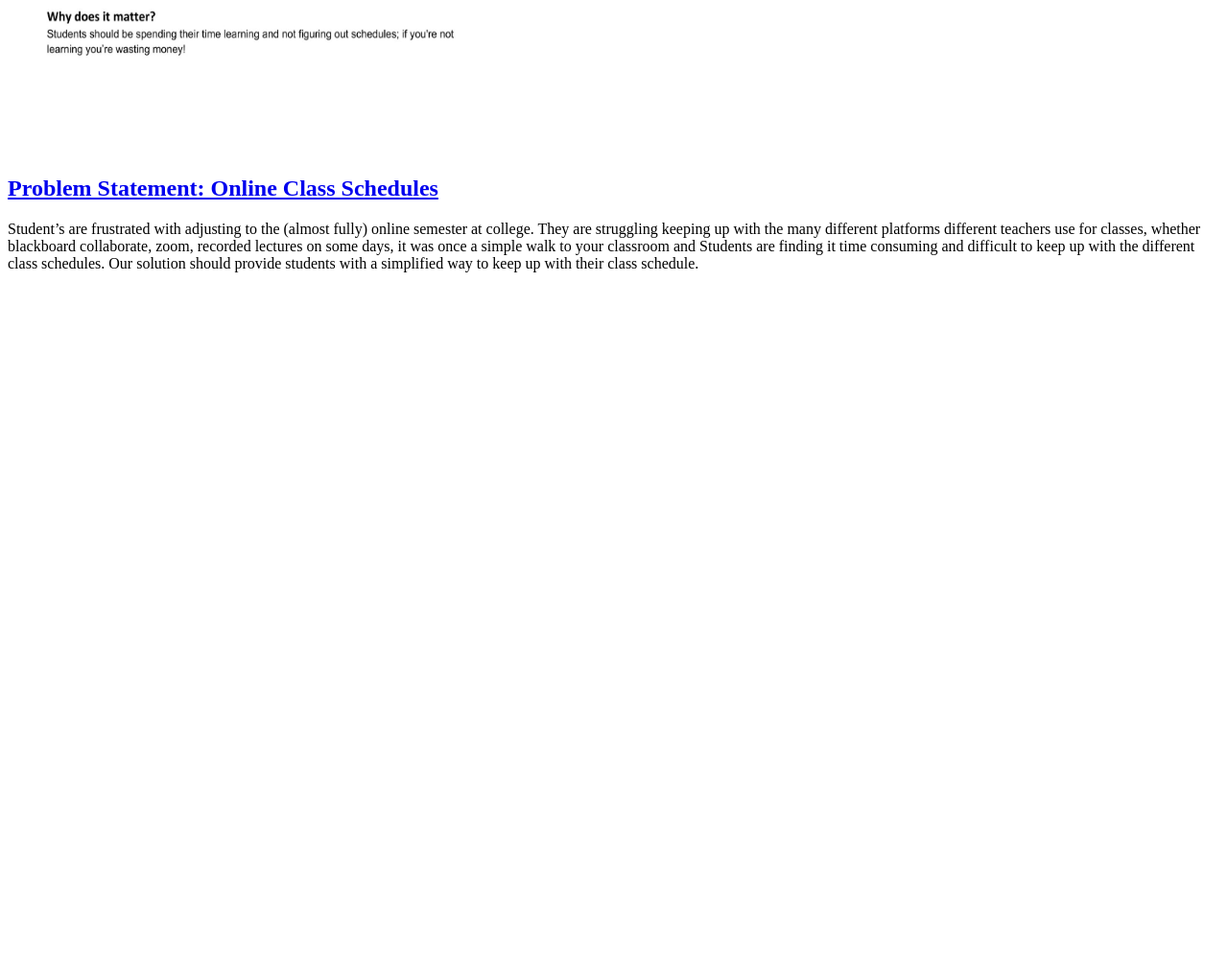
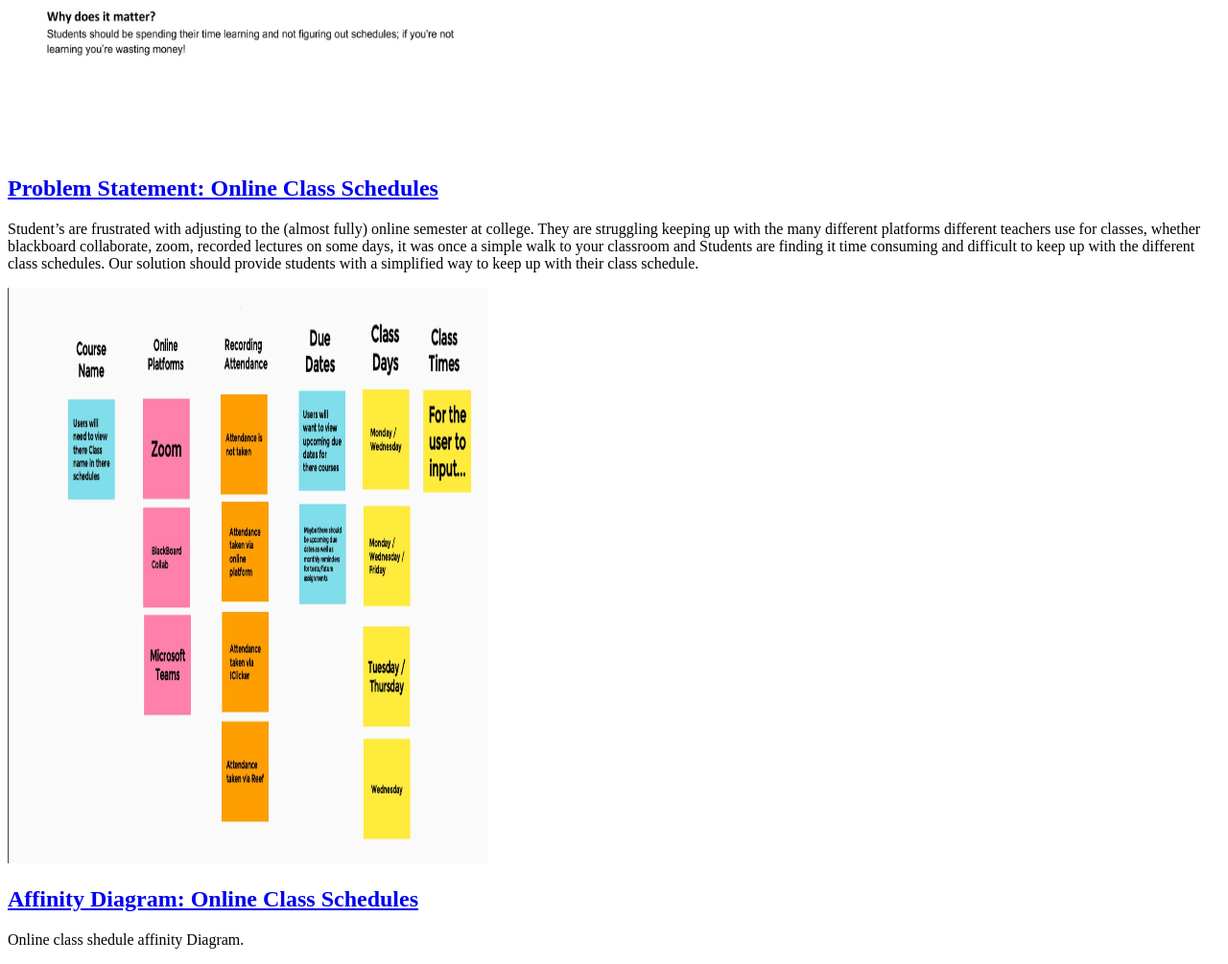
Before and after one commit to JohnSaidi/JohnSaidi.github.io, a plain HTML site: page index.html in a window 1280 px wide. Shown: the part 521-1526 px from the top of the page at 96% size. Before the commit the page ends 821 px from the top, so only its background shows below. Drawn offline with Linux system fonts and the light colour scheme.

Commit message:
Affinity Diagram

```diff
--- a/index.html
+++ b/index.html
@@ -17,6 +17,15 @@
             </p>
         </section>
     </section>
+    <section class="assignment">
+        <a href="files/Affinity Diagram - Online Class Schedules.pdf"><img src="images/AD.jpg" alt="Affinity Diagram PDF" width="500" height="600"></a>
+        <section class="ass-details">
+            <a href="files/Affinity Diagram - Online Class Schedules.pdf"><h2>Affinity Diagram: Online Class Schedules </h2></a>
+            <p>
+                Online class shedule affinity Diagram.
+            </p>
+        </section>
+    </section>
 
 </body>
 </html>
```
Also changed, not shown: images/AD.jpg (added), 1 other file.
